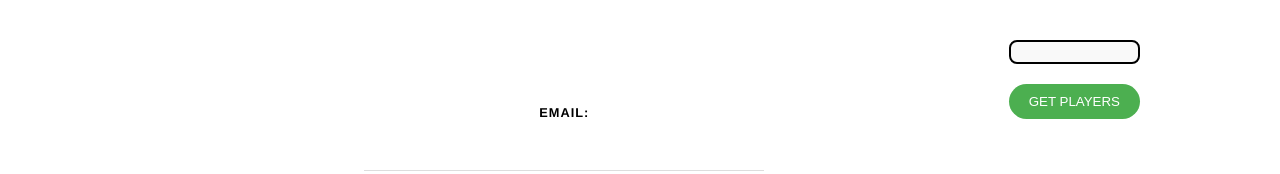
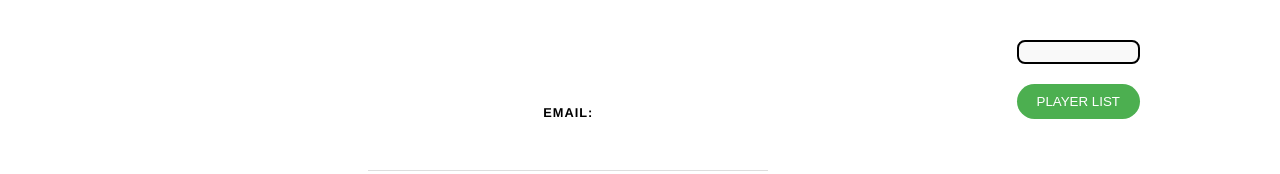
Before and after one commit to mosearc/spy_game, a Vue app in the folder front/: page /email in a window 1280 px wide. Shown: the top 174 px of the page. Built offline with nearby package versions, Linux system fonts and the light colour scheme.

Commit message:
buttonText

```diff
--- a/front/src/views/EmailView.vue
+++ b/front/src/views/EmailView.vue
@@ -134,7 +134,7 @@ export default {
           <hr v-if="index !== contents.length - 1">
         </li>
       </ul>
-      <button class="players" @click="handleList">GET PLAYERS</button>
+      <button class="players" @click="handleList">PLAYER LIST</button>
     </div>
 
   </div>
```
